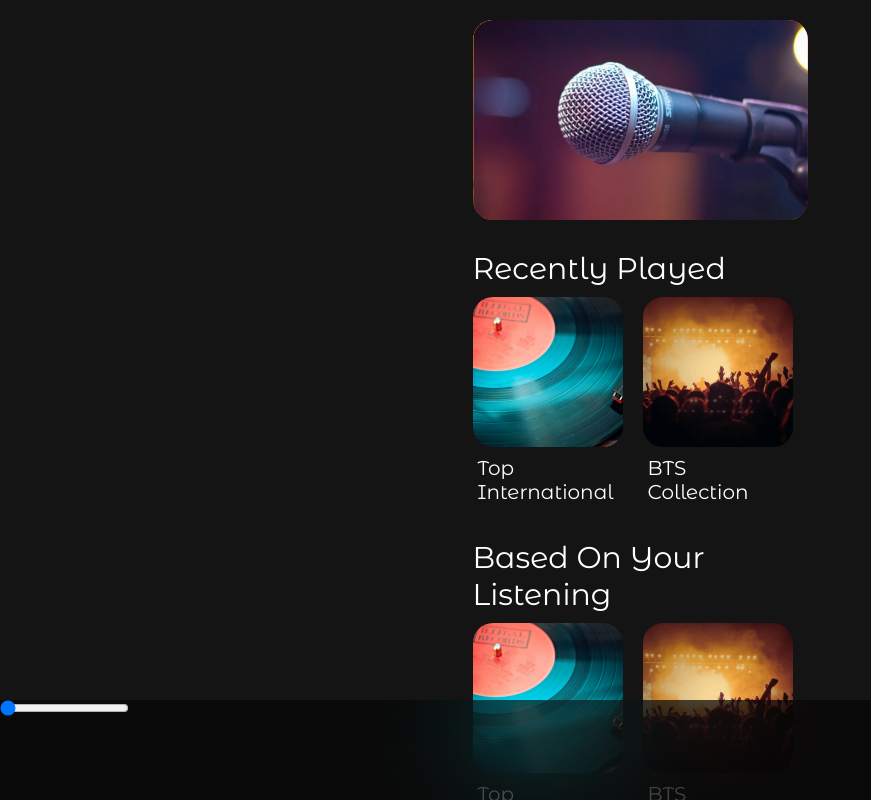
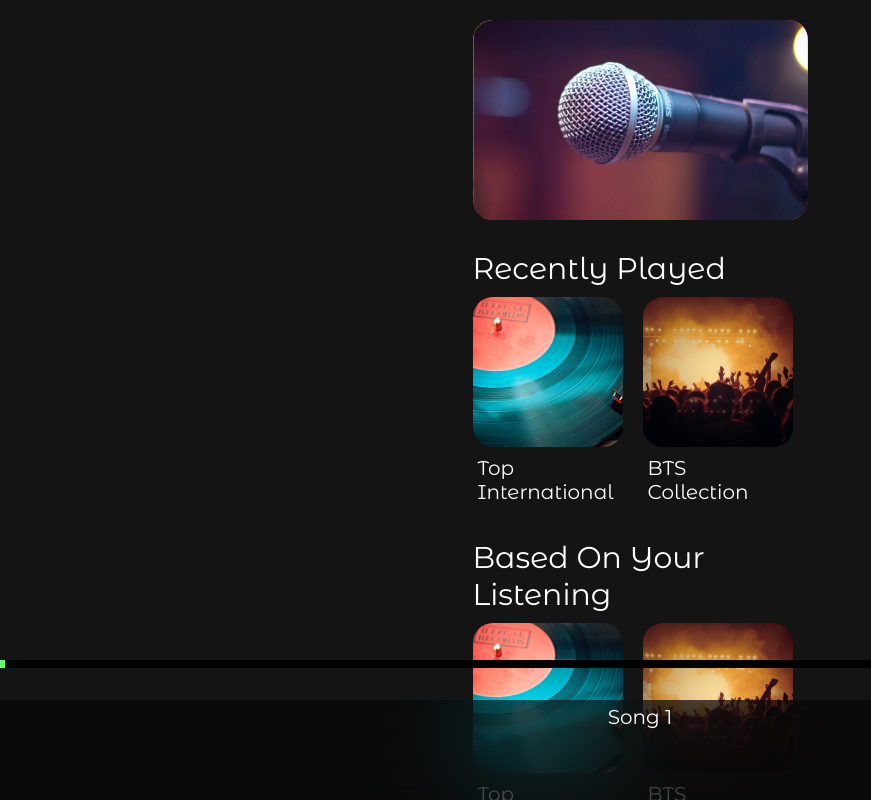
Before and after one commit to hritikd3/Music-player-webapp, a plain HTML site: page index.html in a window 1280 px wide. Shown: the whole page, without its empty margins (0-871 px from the left). Drawn offline with Linux system fonts and the light colour scheme.

Commit message:
current playlist commited

```diff
--- a/css/style.css
+++ b/css/style.css
@@ -108,3 +108,27 @@ html {
 
 
 }
+.music-bar{
+    -webkit-appearance: none;
+    width: 100%;
+    position: absolute;
+    top: -40px;
+    height: 8px;
+    background: var(--secondary-color);
+    overflow: hidden;
+}
+.music-bar::-webkit-slider-thumb{
+     -webkit-appearance: none;
+     height: 18px;
+     width: 5px;
+     background: var(--primary-color);
+     cursor: pointer;
+     box-shadow: -400px 0 0px 400px var(--primary-color);
+}
+.current-song-name{
+    text-align: center;
+    font-weight: 300;
+    font-size: 20px;
+    margin-top: 5px;
+    text-transform: capitalize;
+}
--- a/index.html
+++ b/index.html
@@ -117,6 +117,7 @@
       </div>
     </section>
     <section class="music-player">
+        <h1 class="current-song-name">song 1</h1>
 <div class="seek-bar">
     <input type="range" class="music-bar" value="0">
 </div>
```
